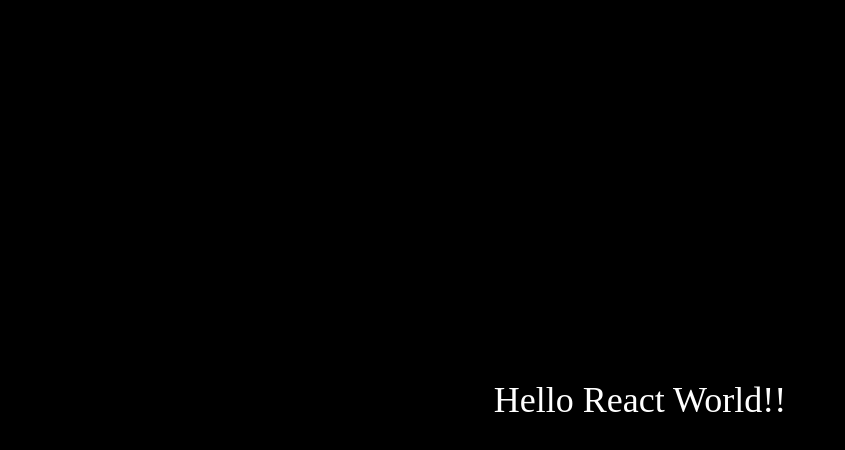
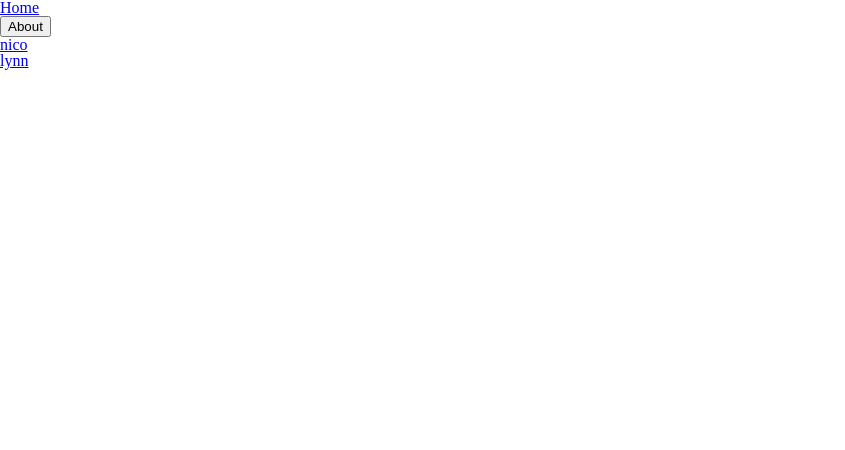
Before and after one commit to wlsdksql12/react-masterclass, a React (Vite) app: page / in a window 1280 px wide. Shown: the top 450 px of the page, without its empty margins (0-845 px from the left). Built offline with nearby package versions, Linux system fonts and the light colour scheme.

Commit message:
React Router v6 공부 및 createBrowserRouter·Outlet구현

```diff
--- a/package.json
+++ b/package.json
@@ -13,6 +13,7 @@
     "@types/styled-components": "^5.1.36",
     "react": "^19.2.8",
     "react-dom": "^19.2.8",
+    "react-router-dom": "^7.18.3",
     "styled-components": "^6.5.3"
   },
   "devDependencies": {
--- a/src/App.tsx
+++ b/src/App.tsx
@@ -2,6 +2,8 @@
 import "./style/style";
 import "./style/reset.css";
 import { Container, H1 } from "./style/style";
+import { Outlet } from "react-router-dom";
+import Header from "./components/Header";
 
 function App() {
   // const [value, setValue] = useState("");
@@ -14,9 +16,9 @@
   // };
 
   return (
-    <Container>
-      <H1>Hello React World!!</H1>
-    </Container>
+    // <Container>
+    //   <H1>Hello React World!!</H1>
+    // </Container>
 
     // <div>
     //   <form onSubmit={onSubmit}>
@@ -29,6 +31,10 @@
     //     <button>Log In</button>
     //   </form>
     // </div>
+    <div>
+      <Header />
+      <Outlet />
+    </div>
   );
 }
 
--- /dev/null
+++ b/src/Router.tsx
@@ -0,0 +1,38 @@
+import { createBrowserRouter } from "react-router-dom";
+import Header from "./components/Header";
+import Home from "./screens/Home";
+import About from "./screens/About";
+import App from "./App";
+import NotFound from "./screens/NotFound";
+import User from "./screens/users/User";
+import Followers from "./screens/users/Followers";
+
+const router = createBrowserRouter([
+  {
+    path: "/",
+    element: <App />,
+    children: [
+      {
+        path: "about",
+        element: <About />,
+      },
+      {
+        path: "",
+        element: <Home />,
+      },
+      {
+        path: "users/:userId",
+        element: <User />,
+        children: [
+          {
+            path: "Followers",
+            element: <Followers />,
+          },
+        ],
+      },
+    ],
+    errorElement: <NotFound />,
+  },
+]);
+
+export default router;
--- /dev/null
+++ b/src/components/Header.tsx
@@ -0,0 +1,22 @@
+import { Link, useNavigate } from "react-router-dom";
+
+function Header() {
+  const navigate = useNavigate();
+  const onAboutClick = () => {
+    navigate("/about");
+  };
+  return (
+    <header>
+      <ul>
+        <li>
+          <Link to="/">Home</Link>
+        </li>
+        <li>
+          <button onClick={onAboutClick}>About</button>
+        </li>
+      </ul>
+    </header>
+  );
+}
+
+export default Header;
--- /dev/null
+++ b/src/db.ts
@@ -0,0 +1,10 @@
+export const users = [
+  {
+    id: 1,
+    name: "nico",
+  },
+  {
+    id: 2,
+    name: "lynn",
+  },
+];
--- a/src/main.tsx
+++ b/src/main.tsx
@@ -3,11 +3,14 @@
 import App from "./App.tsx";
 import { ThemeProvider } from "styled-components";
 import { darkTheme, lightTheme } from "./theme.ts";
+import { RouterProvider } from "react-router-dom";
+import router from "./Router.tsx";
 
 createRoot(document.getElementById("root")!).render(
   <StrictMode>
     <ThemeProvider theme={darkTheme}>
-      <App />
+      {/* <App /> */}
+      <RouterProvider router={router} />
     </ThemeProvider>
   </StrictMode>,
 );
--- /dev/null
+++ b/src/screens/About.tsx
@@ -0,0 +1,4 @@
+function About() {
+  return <h1>About</h1>;
+}
+export default About;
--- /dev/null
+++ b/src/screens/Home.tsx
@@ -0,0 +1,17 @@
+import { Link } from "react-router-dom";
+import { users } from "../db";
+
+function Home() {
+  return (
+    <h1>
+      <ul>
+        {users.map((user) => (
+          <li key={user.id}>
+            <Link to={`/users/${user.id}`}>{user.name}</Link>
+          </li>
+        ))}
+      </ul>
+    </h1>
+  );
+}
+export default Home;
--- /dev/null
+++ b/src/screens/NotFound.tsx
@@ -0,0 +1,5 @@
+function NotFound() {
+  return <h1>404 Not Found.</h1>;
+}
+
+export default NotFound;
--- /dev/null
+++ b/src/screens/users/Followers.tsx
@@ -0,0 +1,11 @@
+import { useOutletContext } from "react-router-dom";
+
+interface FollowersContext {
+  name: string;
+}
+
+function Followers() {
+  const { name } = useOutletContext<FollowersContext>();
+  return <h1>Here are {name}의 Followers</h1>;
+}
+export default Followers;
--- /dev/null
+++ b/src/screens/users/User.tsx
@@ -0,0 +1,20 @@
+import { Link, Outlet, useParams } from "react-router-dom";
+import { users } from "../../db";
+
+function User() {
+  const { userId } = useParams();
+  return (
+    <div>
+      <h1>{users[Number(userId) - 1].name}</h1>
+      <hr />
+      <Link to="Followers">See Followers</Link>
+      <Outlet
+        context={{
+          name: users[Number(userId) - 1].name,
+        }}
+      />
+    </div>
+  );
+}
+
+export default User;
```
Also changed, not shown: 1 other file (tests, documents, lock files or other folders).
